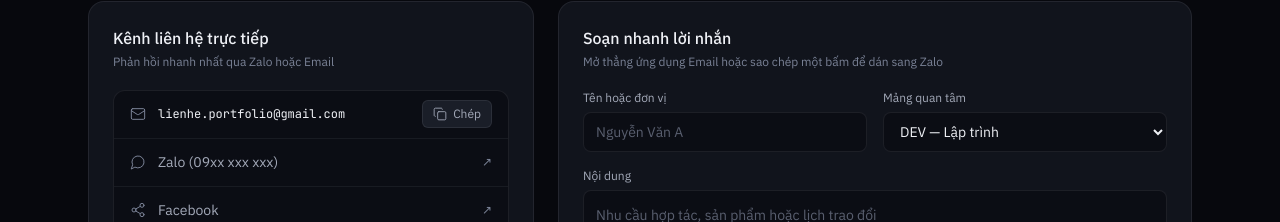
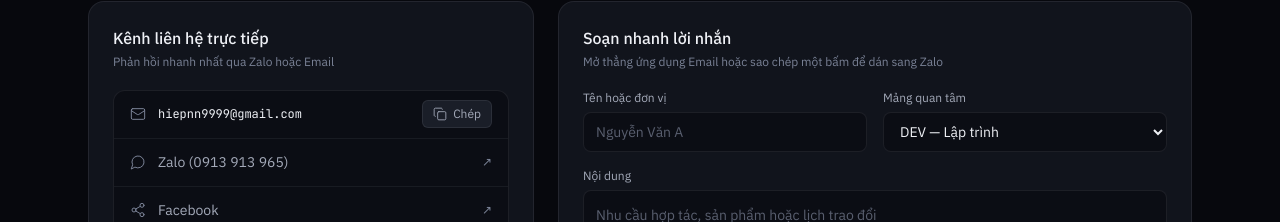
Before and after one commit to HIepNgoc2006/portfolio, a React (Vite) app: page / in a window 1280 px wide. Shown: the part 5565-5787 px from the top of the page. Built offline with nearby package versions, Linux system fonts and the light colour scheme.

Commit message:
content: update real contact links (email, Zalo, Facebook)

```diff
--- a/src/data/profile.ts
+++ b/src/data/profile.ts
@@ -599,12 +599,12 @@ export const PROFILE: ProfileData = {
     },
   ],
 
-  // THAY THÔNG TIN LIÊN HỆ THẬT CỦA BẠN TẠI ĐÂY
+  // Thông tin liên hệ chính thức
   social: {
-    email: 'lienhe.portfolio@gmail.com',
-    phone: '09xx xxx xxx',
-    zalo: 'https://zalo.me/0900000000',
-    facebook: 'https://facebook.com/',
+    email: 'hiepnn9999@gmail.com',
+    phone: '0913 913 965',
+    zalo: 'https://zalo.me/0913913965',
+    facebook: 'https://www.facebook.com/hiep.nguyen.8100/',
     github: 'https://github.com/HIepNgoc2006',
   },
 };
```
